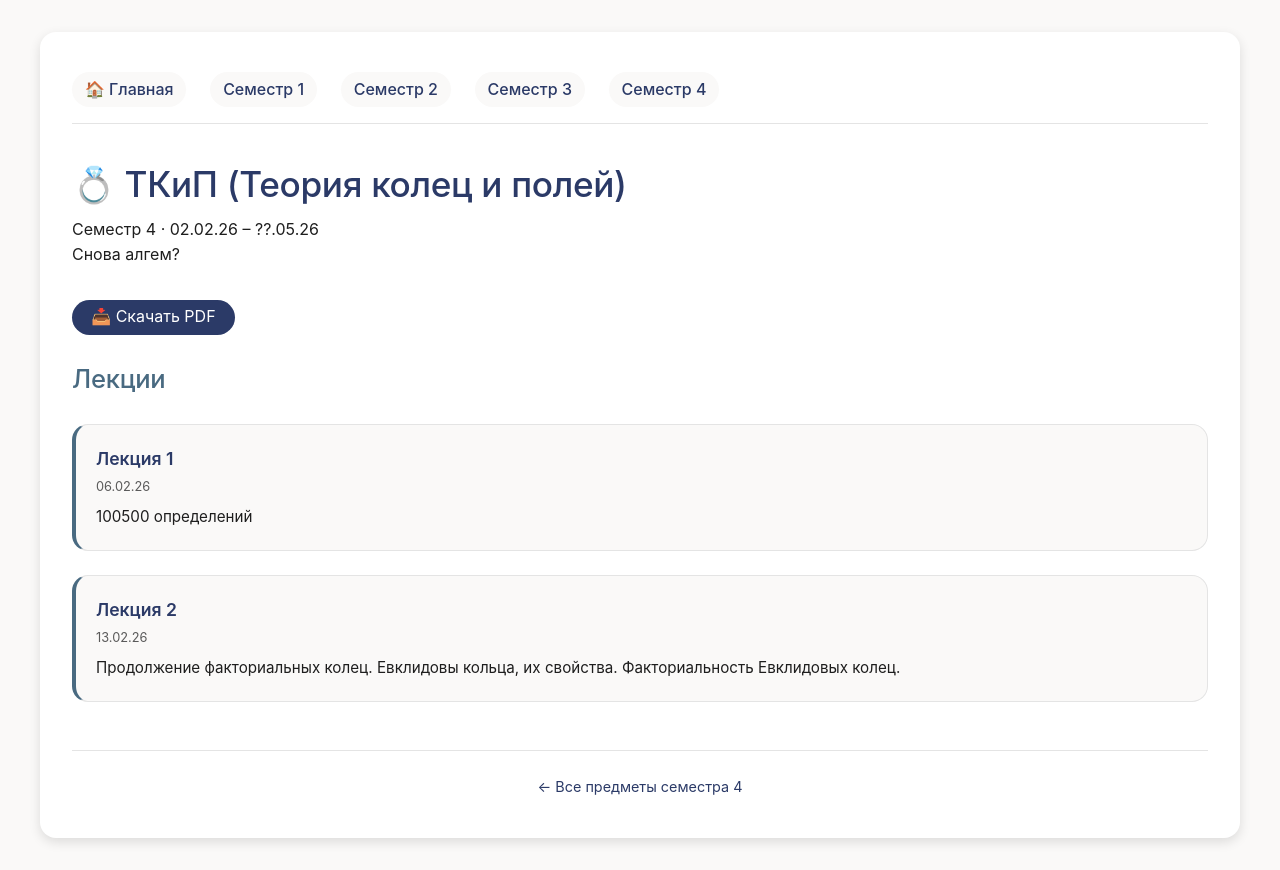
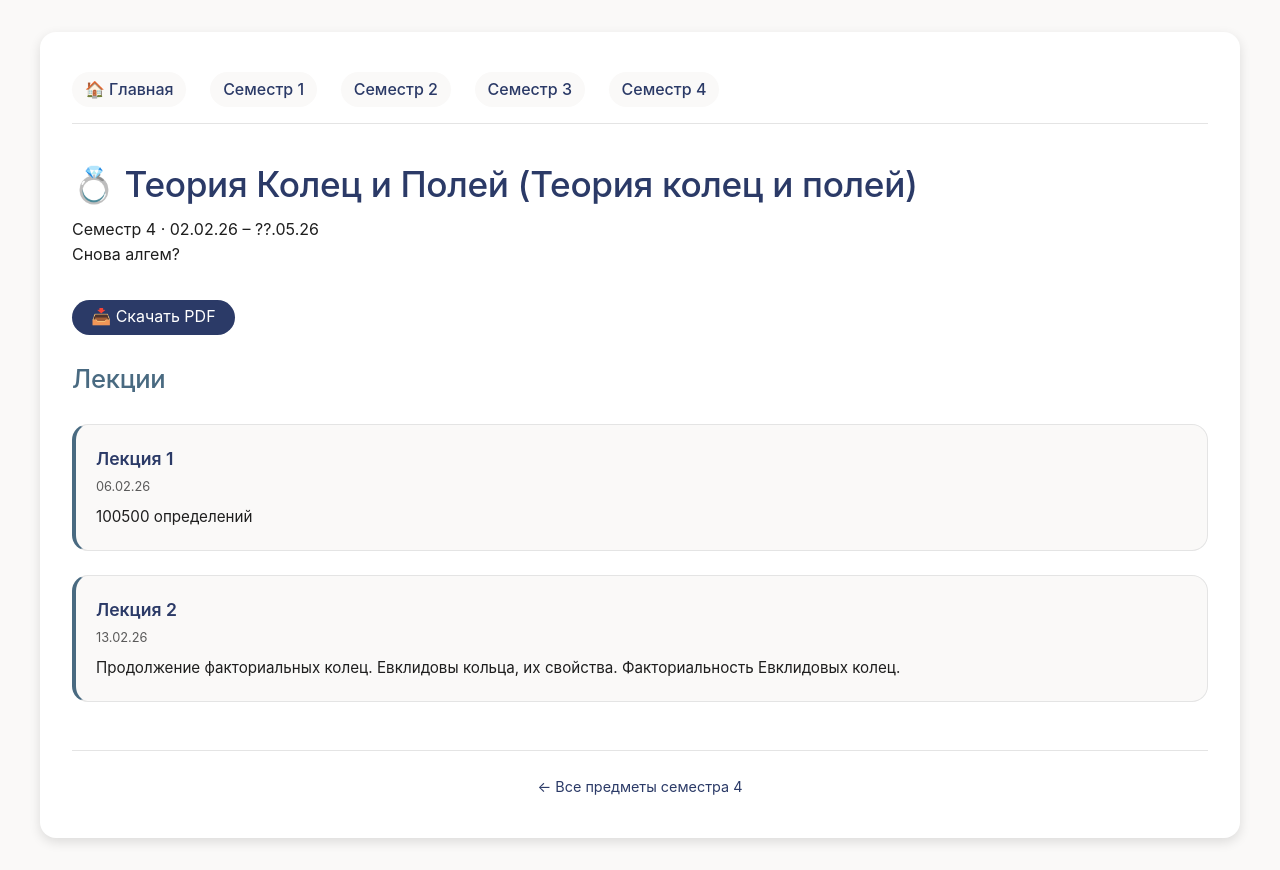
Before and after one commit to NNJunior/curly-waddle, a plain HTML site: page website/sems/sem4/ring_and_field_theory.html in a window 1280 px wide. Drawn offline with Linux system fonts and the light colour scheme.

Commit message:
Изменил название ТКиПа

```diff
--- a/website/sems/sem4/ring_and_field_theory.html
+++ b/website/sems/sem4/ring_and_field_theory.html
@@ -3,7 +3,7 @@
 <head>
   <meta charset="UTF-8">
   <meta name="viewport" content="width=device-width, initial-scale=1.0">
-  <title>ТКиП — Семестр 4</title>
+  <title>Теория Колец и Полей — Семестр 4</title>
   <link rel="stylesheet" href="../../style.css">
 </head>
 <body>
@@ -16,7 +16,7 @@
       <a href="index.html">Семестр 4</a>
     </div>
 
-    <h1>💍 ТКиП (Теория колец и полей)</h1>
+    <h1>💍 Теория Колец и Полей (Теория колец и полей)</h1>
     <p class="date">Семестр 4 · 02.02.26 – ??.05.26</p>
     <div class="description" style="margin-bottom: 2rem;">Снова алгем?</div>
     <p style="margin-bottom: 1.5rem;">
```
Also changed, not shown: website/sems/sem4/index.html (+1 -1 lines).
